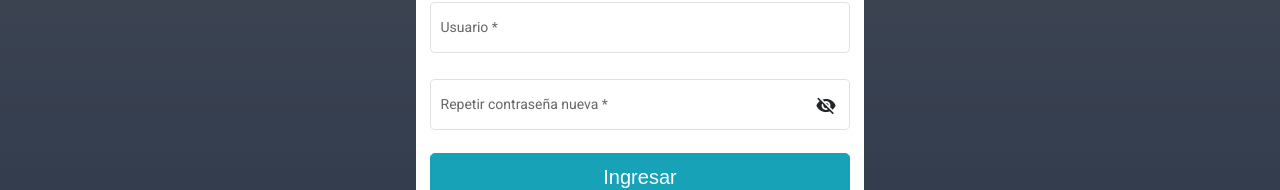
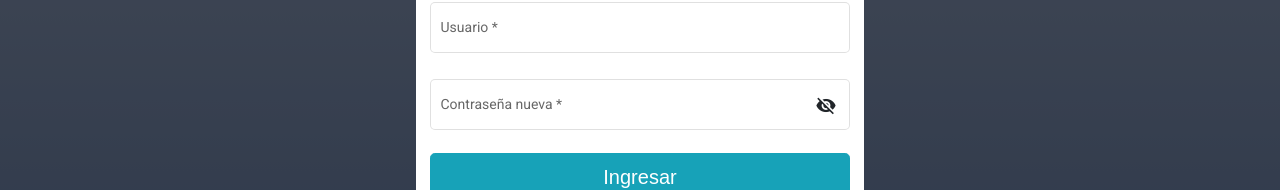
Before and after one commit to cacunae/ProyectoFinal, an Angular app: page /cambiar-password in a window 1280 px wide. Shown: the part 378-568 px from the top of the page. Built offline with nearby package versions, Linux system fonts and the light colour scheme; a web font is replaced by a local one.

Commit message:
cambio contrasenha

```diff
--- a/src/app/componentes/cambiar-contrasenha/cambiar-contrasenha.component.html
+++ b/src/app/componentes/cambiar-contrasenha/cambiar-contrasenha.component.html
@@ -32,7 +32,7 @@
           </mat-form-field>
           <br />
           <mat-form-field style="width: 100%" appearance="outline">
-            <mat-label> Repetir contraseña nueva</mat-label>
+            <mat-label> Contraseña nueva</mat-label>
             <input
               matInput
               type="password"
```
